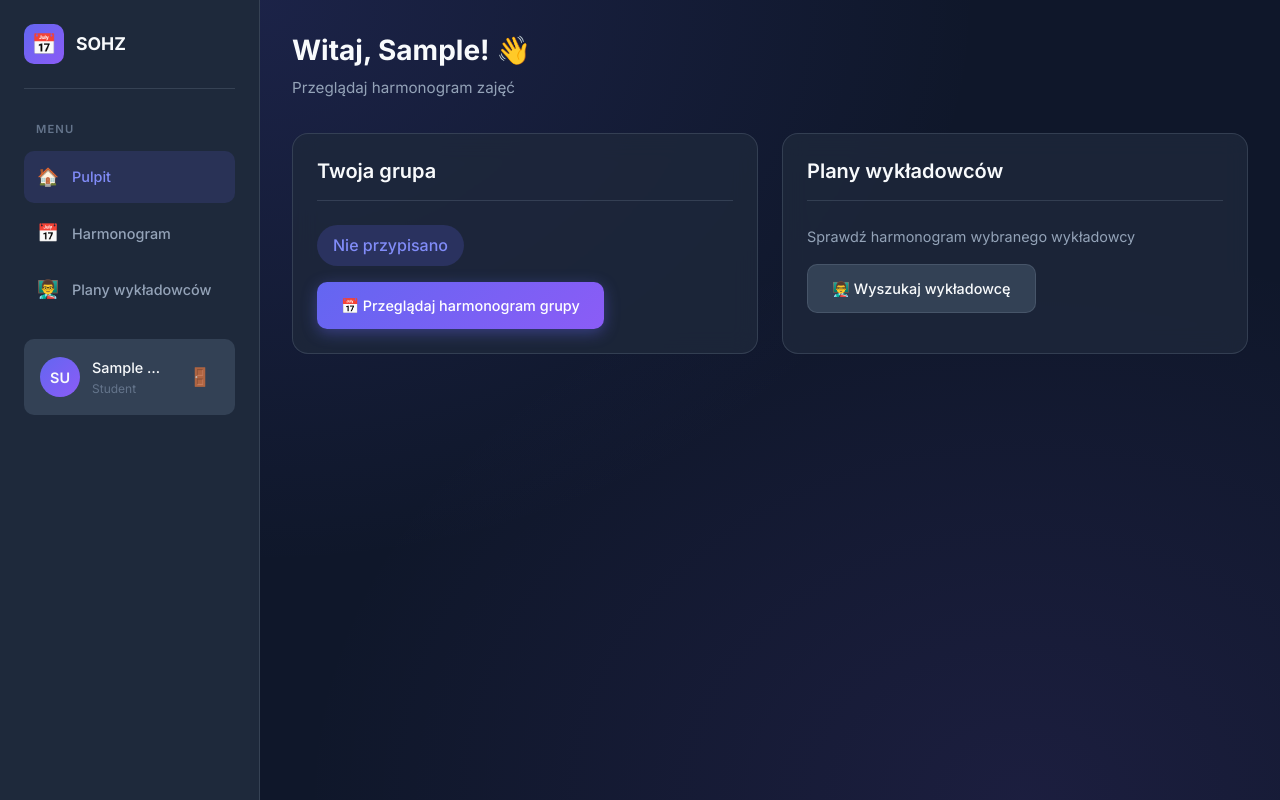
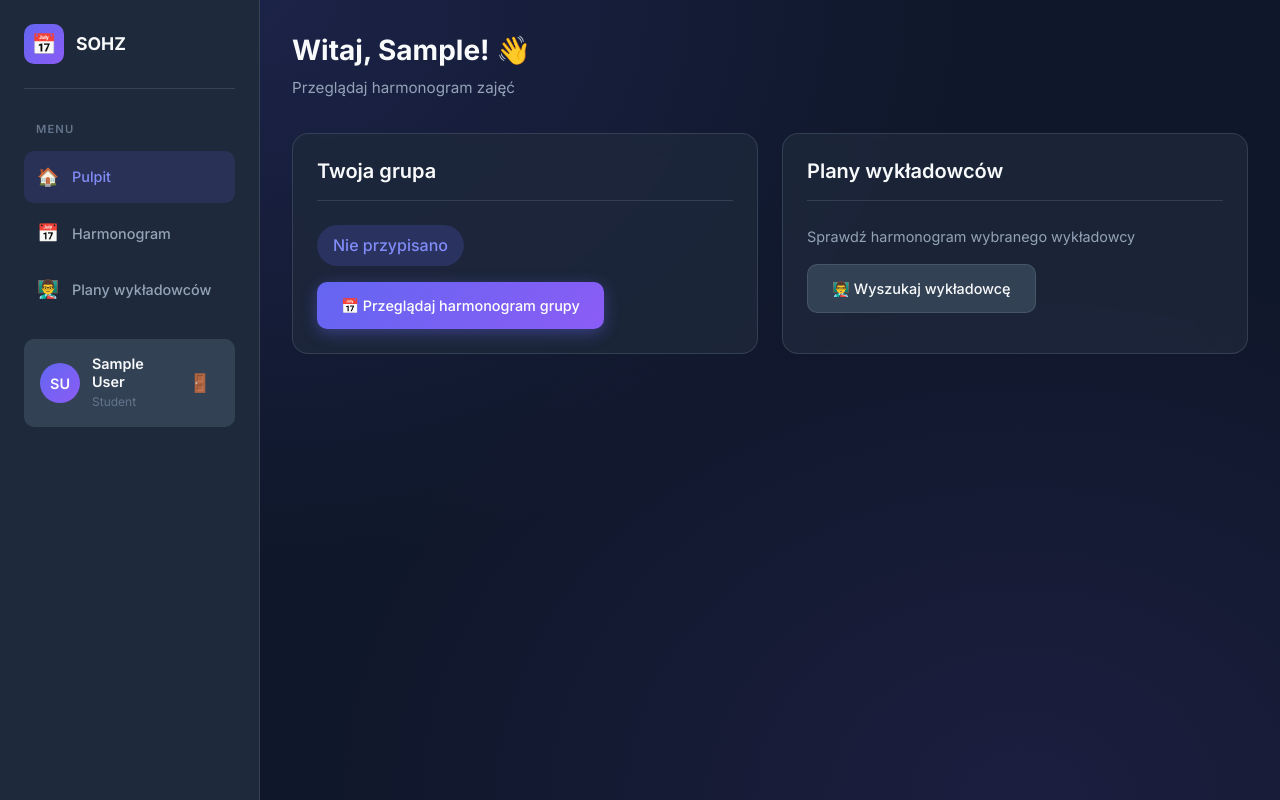
Before and after one commit to PawelecB/SOHZ, a Flask app: page /dashboard/ in a window 1280 px wide. Run offline with Flask 3, Linux system fonts and the light colour scheme; the visitor is signed in with stand-in values (Sample User, id 1).

Commit message:
Udoskonalenia UI: poprawa wyswietlania nazwy uzytkownika, wyroznienie generatora i poprawki tekstowe

```diff
--- a/app/static/css/globals.css
+++ b/app/static/css/globals.css
@@ -465,6 +465,17 @@ a:hover {
   text-align: center;
 }
 
+.sidebar-link-highlight {
+  background: rgba(99, 102, 241, 0.1);
+  border: 1px solid rgba(99, 102, 241, 0.3);
+  margin-top: 0.5rem;
+  font-weight: 600;
+}
+
+.sidebar-link-highlight:hover {
+  background: rgba(99, 102, 241, 0.2);
+}
+
 .main-content {
   flex: 1;
   margin-left: 260px;
@@ -515,11 +526,12 @@ a:hover {
 }
 
 .user-name {
-  font-weight: 500;
+  font-weight: 600;
   font-size: 0.9rem;
-  white-space: nowrap;
-  overflow: hidden;
-  text-overflow: ellipsis;
+  white-space: normal;
+  word-break: break-word;
+  line-height: 1.2;
+  margin-bottom: 2px;
 }
 
 .user-role {
--- a/app/templates/components/sidebar.html
+++ b/app/templates/components/sidebar.html
@@ -52,7 +52,7 @@
             </a>
 
             <a href="{{ url_for('dashboard.generate') }}"
-                class="sidebar-link {% if request.endpoint == 'dashboard.generate' %}active{% endif %}">
+                class="sidebar-link sidebar-link-highlight {% if request.endpoint == 'dashboard.generate' %}active{% endif %}">
                 <span class="sidebar-link-icon">⚡</span>
                 Generuj plan
             </a>
--- a/app/templates/dashboard/generate.html
+++ b/app/templates/dashboard/generate.html
@@ -11,7 +11,7 @@
     <div
         style="display: flex; gap: 0.5rem; margin-bottom: 1.5rem; border-bottom: 1px solid var(--border); padding-bottom: 0.5rem;">
         <button class="btn btn-primary" id="tab-generate" onclick="switchTab('generate')">➕ Generuj nowy</button>
-        <button class="btn btn-secondary" id="tab-drafts" onclick="switchTab('drafts')">📝 Draft harmonogramy</button>
+        <button class="btn btn-secondary" id="tab-drafts" onclick="switchTab('drafts')">📝 Draft harmonogramów</button>
     </div>
 
     <!-- Generate Tab -->
@@ -209,7 +209,7 @@
             if (data.conflicts && data.conflicts.length > 0) {
                 showConflictsModal(data);
             } else {
-                showSuccess(`Harmonogram dla grupy ${data.group.name} został wygenerowany jako DRAFT. Przejdź do zakładki "Draft harmonogramy" aby opublikować.`);
+                showSuccess(`Harmonogram dla grupy ${data.group.name} został wygenerowany jako DRAFT. Przejdź do zakładki "Draft harmonogramów" aby opublikować.`);
                 resolvedConflicts = {};
             }
         } catch (e) { showError('Wystąpił błąd podczas generowania harmonogramu.'); }
```
